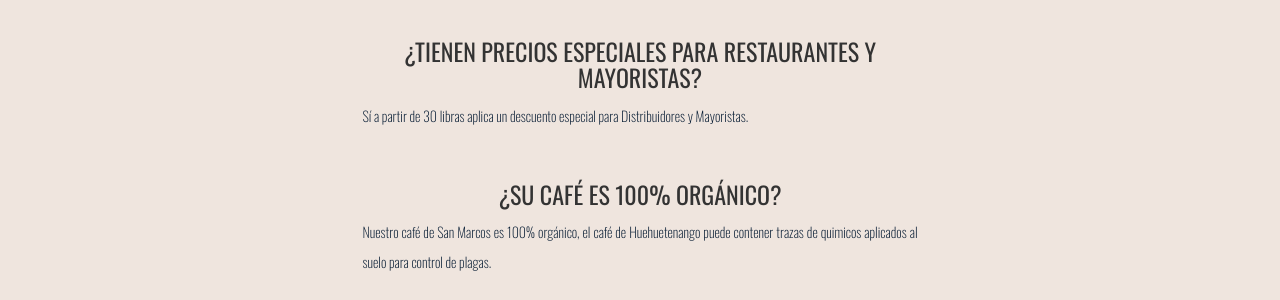
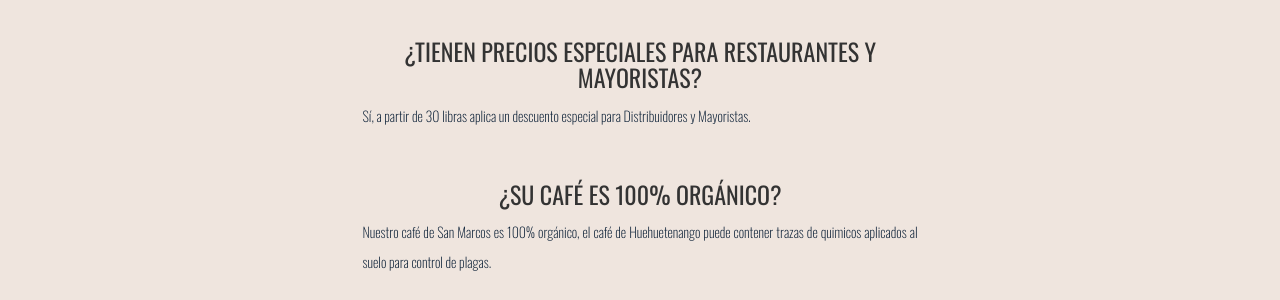
Before and after one commit to rmeoni/fractal, a Jekyll site: the page built from preguntas.markdown, in a window 1280 px wide. Shown: the part 672-972 px from the top of the page. Built offline with Jekyll 4.4.1, drawn with Linux system fonts in a browser that asks for light colours; nearby versions of some CDN libraries.

Commit message:
fixing questions

```diff
--- a/preguntas.markdown
+++ b/preguntas.markdown
@@ -8,7 +8,7 @@ permalink: /preguntas-frecuentes
 	<div class="row">
 		<div class="col-md-6 col-md-offset-3 col-xs-12">
 			<h3>¿Tienen precios especiales para Restaurantes y Mayoristas?</h3>
-			<p>S&iacute; a partir de 30 libras aplica un descuento especial para Distribuidores y Mayoristas.</p>
+			<p>S&iacute;, a partir de 30 libras aplica un descuento especial para Distribuidores y Mayoristas.</p>
 		</div>
 	</div>
 	<div class="row">
```
